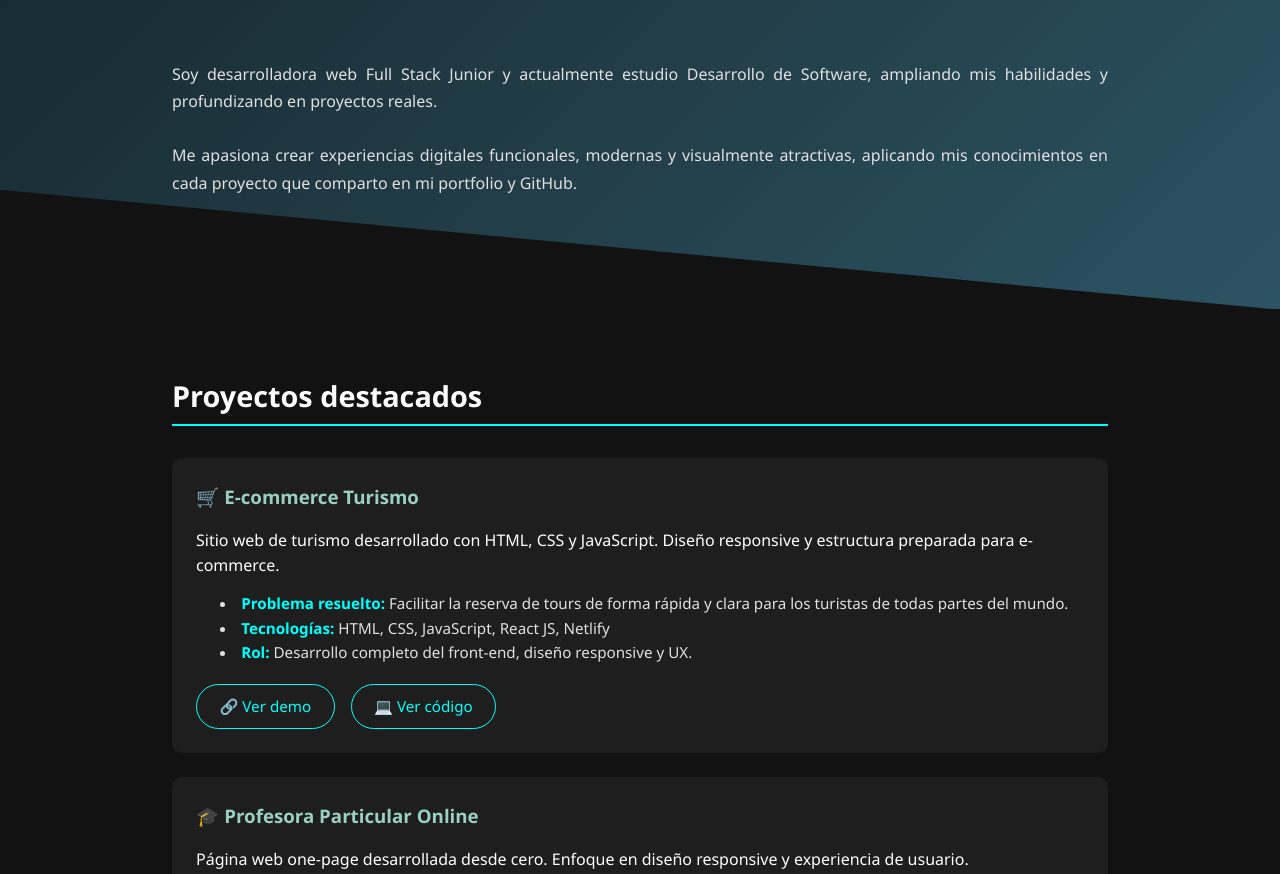
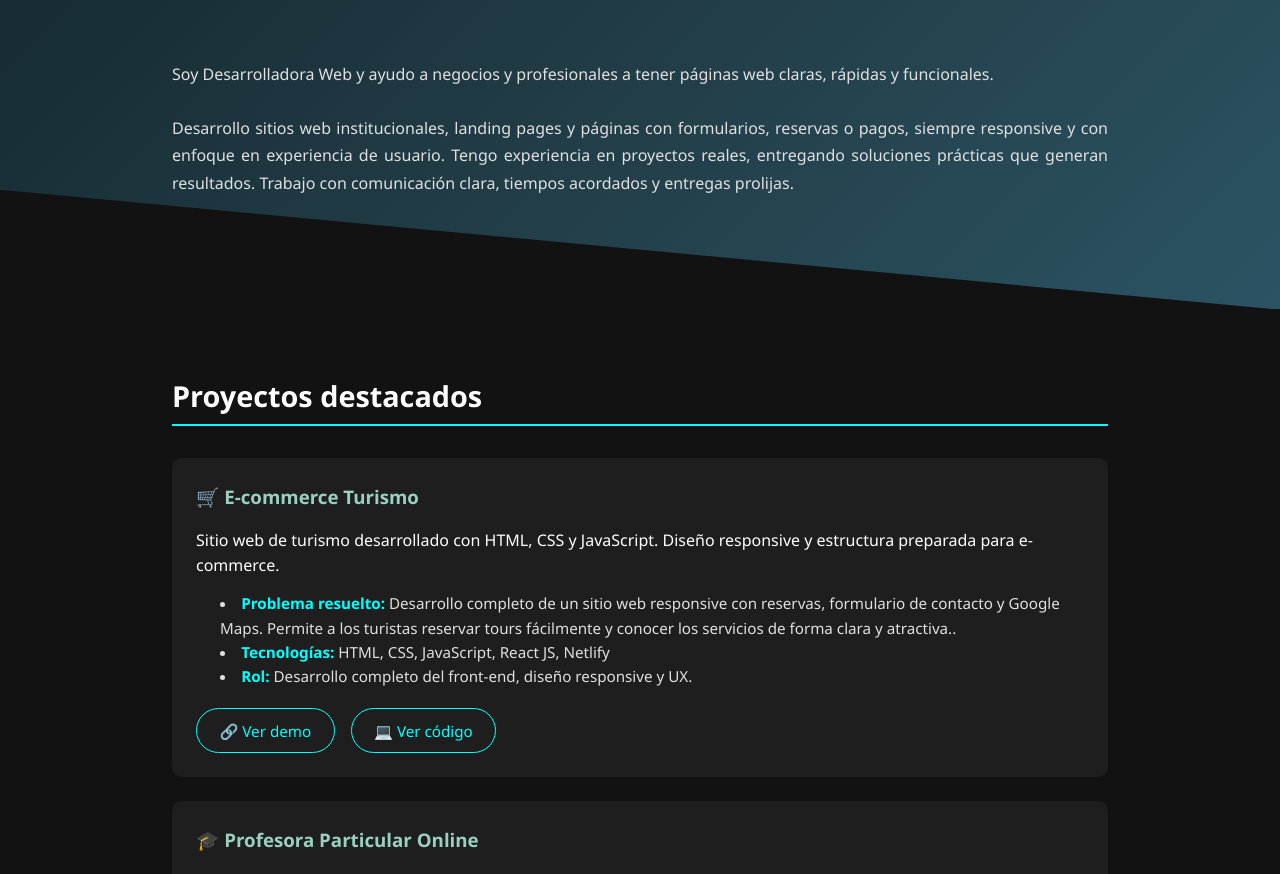
Before and after one commit to Analia-Elizabeth-Fernandez/Analia-Elizabeth-Fernandez.github.io, a plain HTML site: page index.html in a window 1280 px wide. Shown: the part 430-1304 px from the top of the page. Drawn offline with Linux system fonts and the light colour scheme.

Commit message:
Update index.html
Cambios de descripciones

```diff
--- a/index.html
+++ b/index.html
@@ -22,12 +22,11 @@
 
 <section class="container about">
   <p>
-    Soy desarrolladora web Full Stack Junior y actualmente estudio Desarrollo de
-    Software, ampliando mis habilidades y profundizando en proyectos reales.
+   Soy Desarrolladora Web y ayudo a negocios y profesionales a tener páginas web claras, rápidas y funcionales.
     <br><br>
-    Me apasiona crear experiencias digitales funcionales, modernas y visualmente
-    atractivas, aplicando mis conocimientos en cada proyecto que comparto en mi
-    portfolio y GitHub.
+Desarrollo sitios web institucionales, landing pages y páginas con formularios, reservas o pagos, siempre responsive y con enfoque en experiencia de usuario.
+Tengo experiencia en proyectos reales, entregando soluciones prácticas que generan resultados.
+Trabajo con comunicación clara, tiempos acordados y entregas prolijas.
   </p>
 </section>
 
@@ -83,7 +82,8 @@ type();
   </p>
 
   <ul class="case-study">
-    <li><strong>Problema resuelto:</strong> Facilitar la reserva de tours de forma rápida y clara para los turistas de todas partes del mundo.</li>
+    <li><strong>Problema resuelto:</strong> Desarrollo completo de un sitio web responsive con reservas, formulario de contacto y Google Maps.
+    Permite a los turistas reservar tours fácilmente y conocer los servicios de forma clara y atractiva..</li>
     <li><strong>Tecnologías:</strong> HTML, CSS, JavaScript, React JS, Netlify</li>
     <li><strong>Rol:</strong> Desarrollo completo del front-end, diseño responsive y UX.</li>
   </ul>
@@ -105,8 +105,7 @@ type();
   <h3>🎓 Profesora Particular Online</h3>
 
   <p>
-    Página web one-page desarrollada desde cero.
-    Enfoque en diseño responsive y experiencia de usuario.
+    Página informativa y responsive con integración de WhatsApp, que facilita consultas directas y aumenta la inscripción de alumnos.
   </p>
 
     <ul class="case-study">
```
